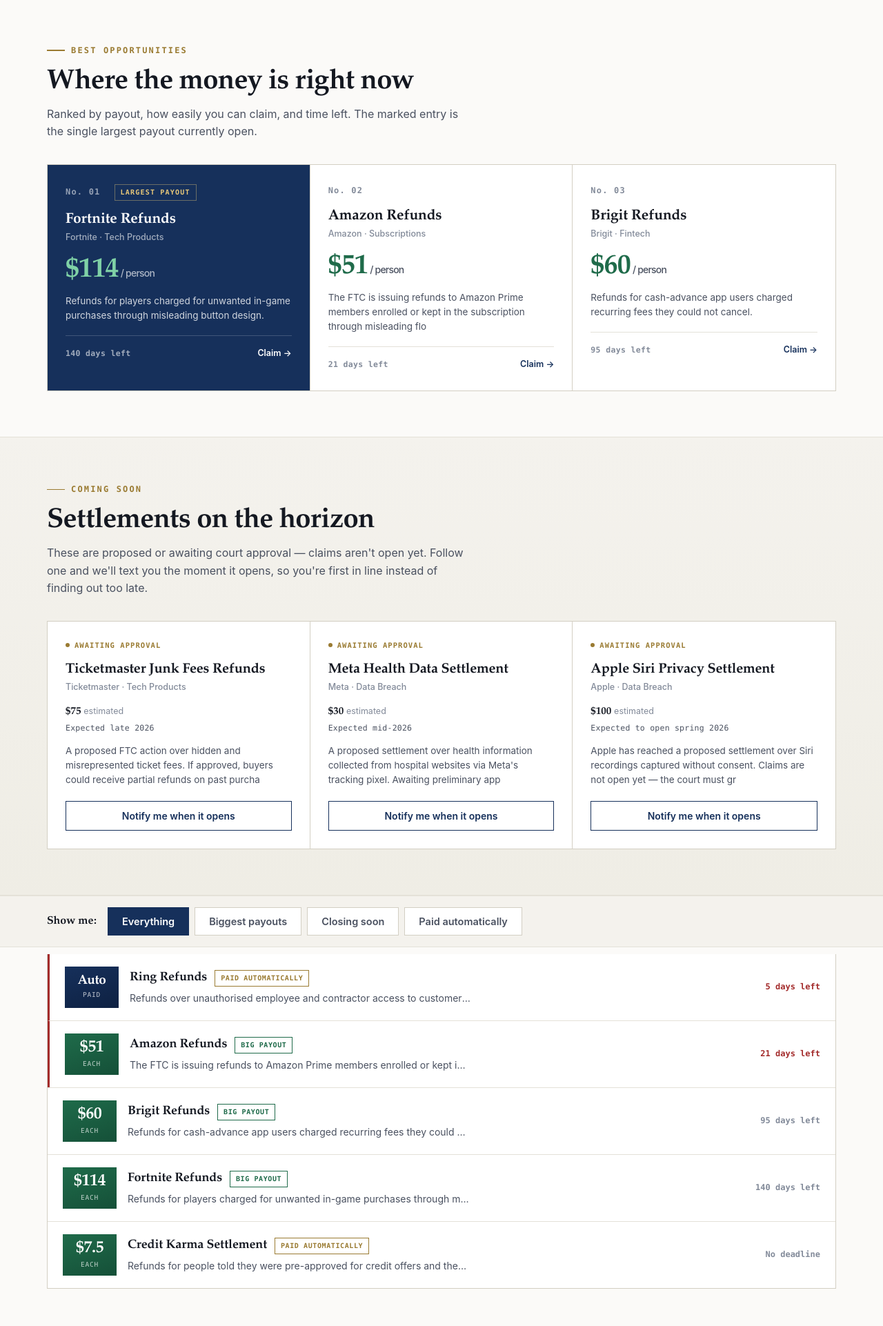
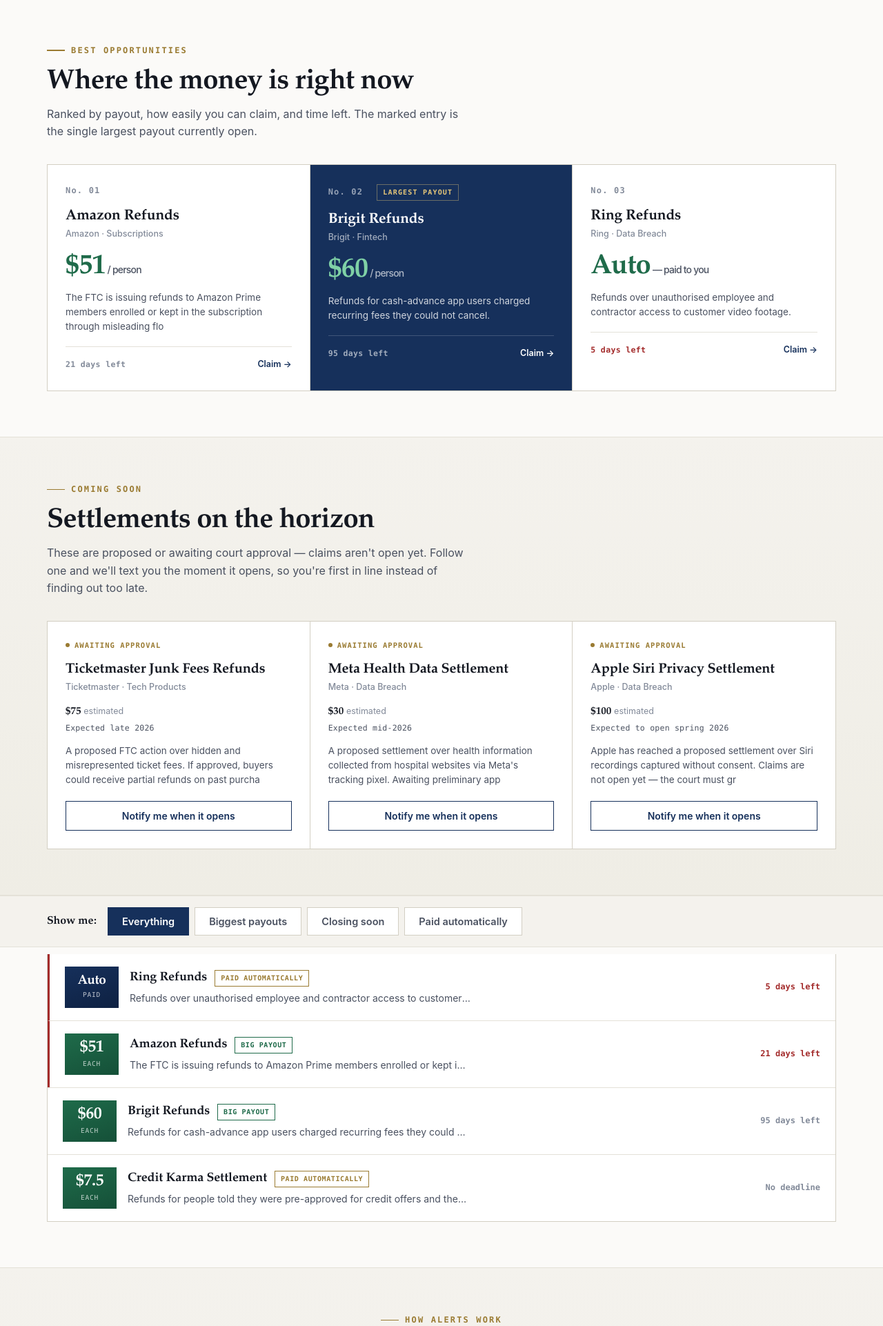
Before and after one commit to JBHoster/collectrefunds, a FastAPI app: page / in a window 1280 px wide. Shown: the part 1063-2985 px from the top of the page at 69% size. Run offline with FastAPI, Linux system fonts and the light colour scheme; data that the repository does not hold is empty.

Commit message:
Add files via upload

```diff
--- a/app/demo_data.py
+++ b/app/demo_data.py
@@ -35,12 +35,13 @@ DEMO = [
        administrator="Rust Consulting, Inc.", phone="1-833-637-4884",
        announced_on=T-timedelta(days=340), claim_deadline=T+timedelta(days=5), status="open", confidence=0.85),
   dict(source_key="fortnite-refunds", name="Fortnite Refunds", company="Fortnite",
-       category="tech_products", summary="Refunds for players charged for unwanted in-game purchases through misleading button design.",
-       payout_low=114.0, payout_high=114.0, total_fund=2.45e8, payout_note="Claim form required",
+       category="tech_products", summary="Refunds for players charged for unwanted in-game purchases through misleading button design. The FTC claim window has closed; payments to those who already filed continue in 2026.",
+       payout_low=114.0, payout_high=114.0, total_fund=2.45e8, payout_note="Claim window closed — filed claims being paid",
        proof_required=True, claim_url="https://www.ftc.gov/fortnite",
        source_url="https://www.ftc.gov/enforcement/refunds/fortnite-refunds",
        administrator="Rust Consulting, Inc.", phone="1-833-915-0880",
-       announced_on=T-timedelta(days=380), claim_deadline=T+timedelta(days=140), status="open", confidence=0.92),
+       announced_on=T-timedelta(days=380), claim_deadline=T-timedelta(days=200),
+       status="claims_closed", confidence=0.92),
 
   # --- UPCOMING (announced, claims not yet open) — the subscription funnel ---
   dict(source_key="apple-siri-privacy", name="Apple Siri Privacy Settlement", company="Apple",
--- a/app/main.py
+++ b/app/main.py
@@ -110,6 +110,20 @@ def is_auto(p) -> bool:
     return bool(p.payout_note and "automatic" in p.payout_note.lower())
 
 
+def is_claimable(p) -> bool:
+    """Whether we should present this as something a person can still act on.
+
+    This never trusts the stored status alone: a past claim_deadline means closed,
+    full stop — even if a scrape lagged or seed data is stale. This is the guard
+    that prevents ever showing a 'claim now' button for a window that has closed.
+    """
+    if p.status not in ("open",):
+        return False
+    if p.claim_deadline is not None and p.days_left is not None and p.days_left < 0:
+        return False
+    return True
+
+
 TRUSTED_CLAIM_DOMAINS = (
     ".gov",                     # any federal/state government site (ftc.gov, etc.)
     "classaction.org",          # not a claim host, but safe informational fallback
@@ -146,6 +160,7 @@ def as_dict(p: Program) -> dict:
         "payout": est, "payout_h": money_h(est),
         "total_fund": p.total_fund, "fund_h": money_h(p.total_fund),
         "payout_note": p.payout_note, "auto": is_auto(p),
+        "claimable": is_claimable(p),
         "proof_required": bool(p.proof_required),
         "claim_url": claim, "claim_direct": claim_direct, "source_url": p.source_url,
         "administrator": p.administrator, "phone": p.phone,
@@ -216,7 +231,9 @@ def data_version(db: Session) -> str:
 def home(request: Request, db: Session = Depends(get_db)):
     programs = (visible(db).filter(Program.status == "open")
                 .order_by(nulls_last(Program.claim_deadline.asc())).limit(300).all())
-    rows = [as_dict(p) for p in programs]
+    # Belt-and-suspenders: drop anything past its deadline even if a scrape lagged,
+    # so an expired program can never surface as claimable on the homepage.
+    rows = [as_dict(p) for p in programs if is_claimable(p)]
     cats = sorted({r["category"] for r in rows if r["category"]})
 
     # Best opportunities: transparent score over payout, ease, and urgency.
--- a/templates/base.html
+++ b/templates/base.html
@@ -26,8 +26,8 @@
     <a href="/#best">Best right now</a>
     <a href="/#upcoming">Upcoming</a>
     <a href="/#all">All refunds</a>
-    <a href="/#pricing">Pricing</a>
-    <a href="/#pricing" class="nav-cta">Get alerts</a>
+    <a href="/#how">Pricing</a>
+    <a href="/#alerts" class="nav-cta">Get alerts</a>
   </div>
 </div></nav>
 
--- a/templates/program.html
+++ b/templates/program.html
@@ -84,9 +84,15 @@
       {% endif %}
 
       <p style="margin:20px 0 8px">
+        {% if d.claimable %}
         <a class="claim-cta" href="{{ d.claim_url }}" target="_blank" rel="noopener nofollow">
           {% if d.claim_direct %}File on the official site →{% else %}Go to the official FTC page →{% endif %}
         </a>
+        {% else %}
+        <a class="claim-cta" style="background:var(--ink-3)" href="{{ p.source_url or d.claim_url }}" target="_blank" rel="noopener nofollow">
+          Read the official notice →
+        </a>
+        {% endif %}
       </p>
       <p class="fineprint">
         That link leaves {{ site_name }} and goes to the official program.
```
Also changed, not shown: tests/test_pipeline.py (+29 -0 lines).
